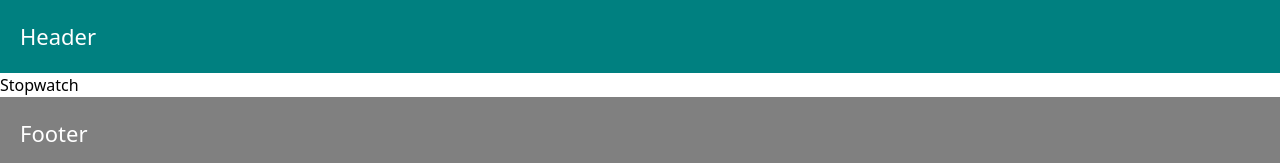
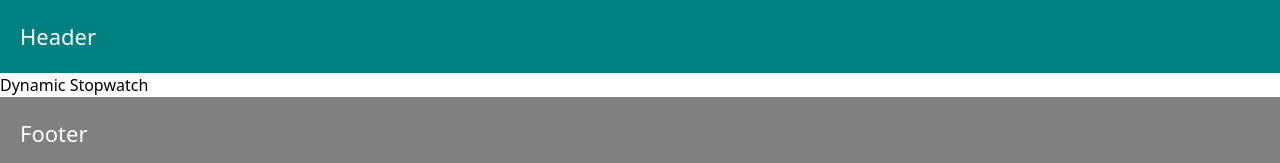
Before and after one commit to suraj826580/nxt-ts-, a Next.js app: page /stopwatch in a window 1280 px wide. Shown: the top 163 px of the page. Built offline with nearby package versions, Linux system fonts and the light colour scheme.

Commit message:
maintain

```diff
--- a/src/app/stopwatch/page.tsx
+++ b/src/app/stopwatch/page.tsx
@@ -1,7 +1,7 @@
 import React from "react";
 
 function Stopwatch() {
-  return <div>Stopwatch</div>;
+  return <div>Dynamic Stopwatch</div>;
 }
 
 export default Stopwatch;
```
